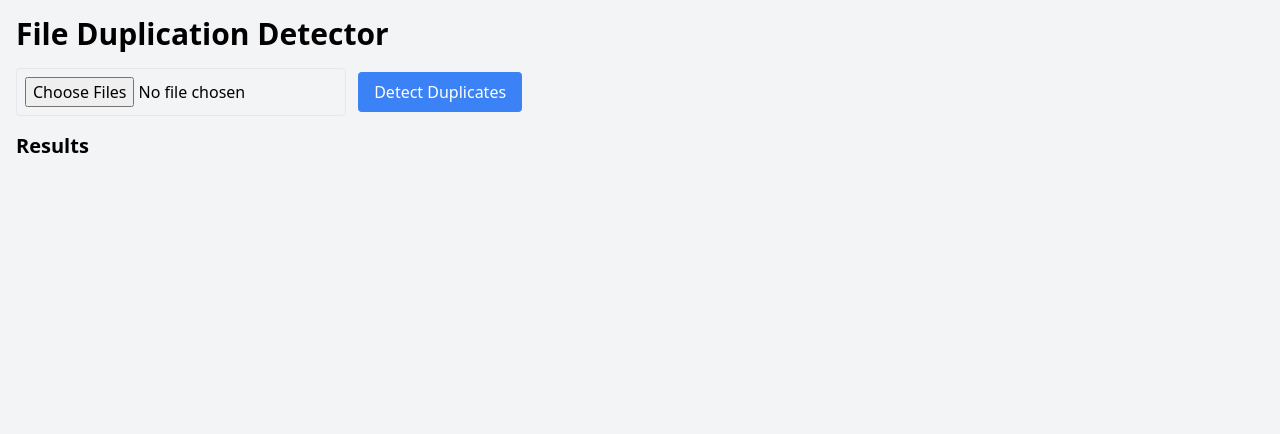
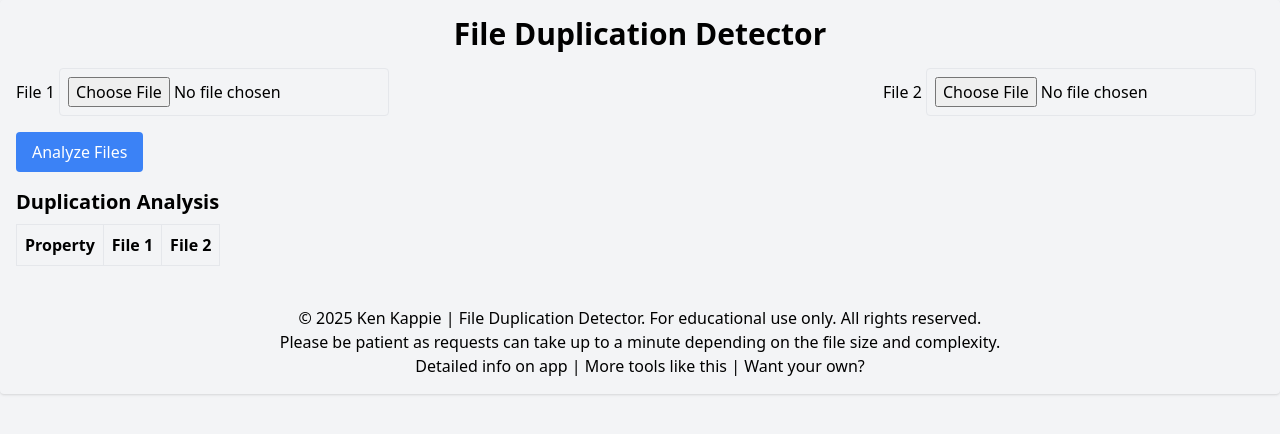
Before and after one commit to kappter/file-duplication-detector, a website: page index.html in a window 1280 px wide. Drawn offline with Linux system fonts and the light colour scheme.

Commit message:
Update index.html

```diff
--- a/index.html
+++ b/index.html
@@ -9,17 +9,41 @@
     <script src="https://cdnjs.cloudflare.com/ajax/libs/xlsx/0.18.5/xlsx.full.min.js"></script>
 </head>
 <body class="bg-gray-100">
-    <div class="container mx-auto p-4">
-        <h1 class="text-3xl font-bold mb-4">File Duplication Detector</h1>
-        <div class="mb-4">
-            <input type="file" id="fileInput" multiple class="border p-2 rounded" accept=".txt,.csv,.xlsx">
-            <button id="detectButton" class="bg-blue-500 text-white px-4 py-2 ml-2 rounded hover:bg-blue-600">Detect Duplicates</button>
+    <div class="container mx-auto p-4 max-w-2xl bg-white rounded shadow">
+        <h1 class="text-3xl font-bold mb-4 text-center">File Duplication Detector</h1>
+        <div class="mb-4 flex justify-between">
+            <div>
+                <label for="fileInput1" class="mr-2">File 1</label>
+                <input type="file" id="fileInput1" class="border p-2 rounded" accept=".txt,.csv,.xlsx,.pde">
+                <span id="fileName1" class="ml-2"></span>
+            </div>
+            <div>
+                <label for="fileInput2" class="mr-2">File 2</label>
+                <input type="file" id="fileInput2" class="border p-2 rounded" accept=".txt,.csv,.xlsx,.pde">
+                <span id="fileName2" class="ml-2"></span>
+            </div>
         </div>
+        <button id="analyzeButton" class="w-full bg-blue-500 text-white px-4 py-2 rounded hover:bg-blue-600">Analyze Files</button>
         <div id="results" class="mt-4">
-            <h2 class="text-xl font-semibold">Results</h2>
-            <div id="duplicates" class="mt-2 text-gray-800"></div>
-            <div id="warnings" class="mt-2 text-yellow-600"></div>
+            <h2 class="text-xl font-semibold">Duplication Analysis</h2>
+            <div id="duplicationProbability" class="mt-2"></div>
+            <table id="comparisonTable" class="w-full mt-2 text-left border-collapse">
+                <thead>
+                    <tr class="bg-gray-200">
+                        <th class="border p-2">Property</th>
+                        <th class="border p-2">File 1</th>
+                        <th class="border p-2">File 2</th>
+                    </tr>
+                </thead>
+                <tbody id="tableBody"></tbody>
+            </table>
+            <div id="warnings" class="mt-2 text-yellow-600 bg-yellow-100 p-2 rounded"></div>
         </div>
+        <footer class="mt-4 text-center text-gray-600">
+            <p>© 2025 Ken Kappie | File Duplication Detector. For educational use only. All rights reserved.</p>
+            <p>Please be patient as requests can take up to a minute depending on the file size and complexity.</p>
+            <p>Detailed info on app | More tools like this | Want your own?</p>
+        </footer>
     </div>
     <script src="script.js"></script>
 </body>
```
